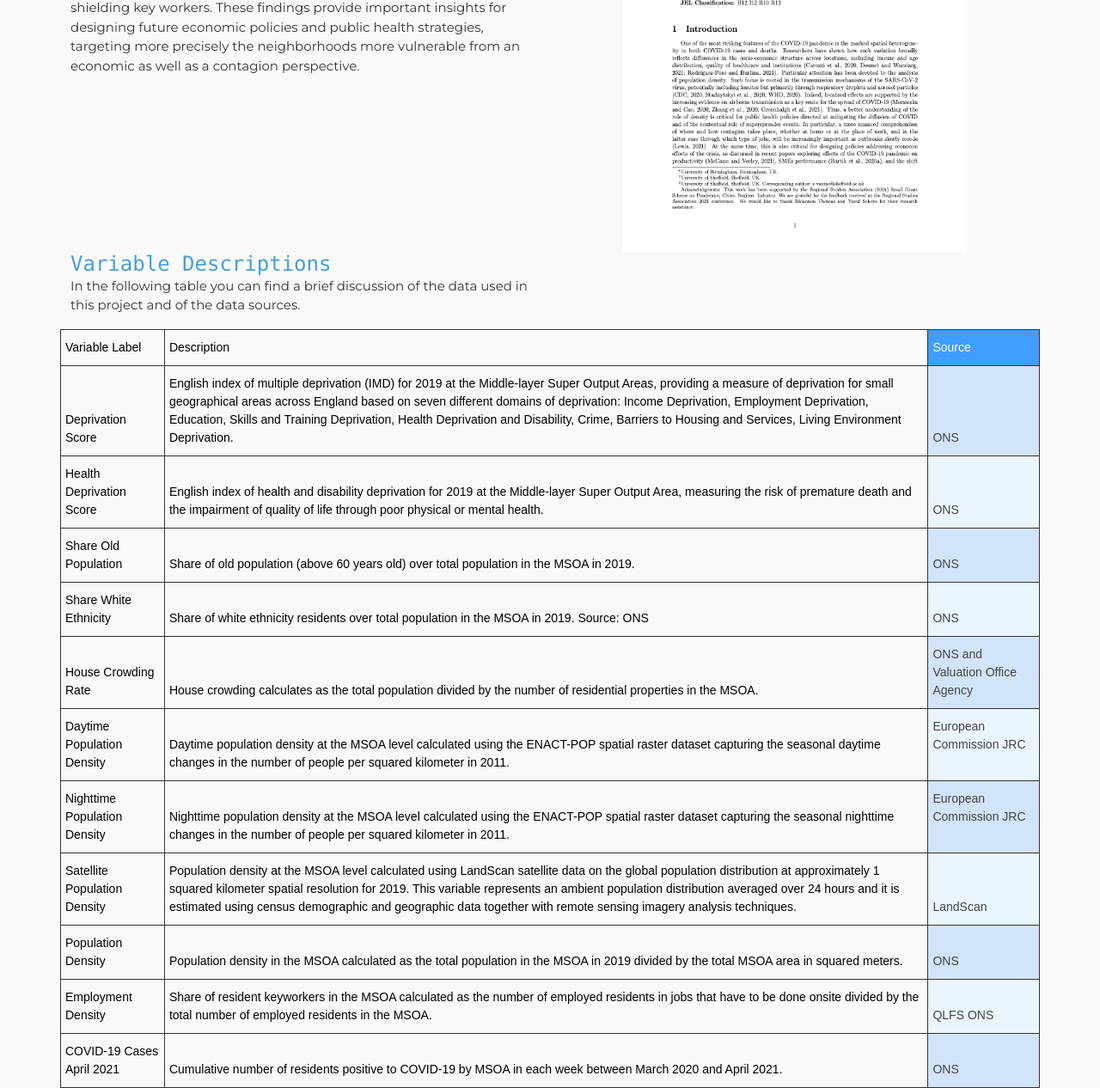
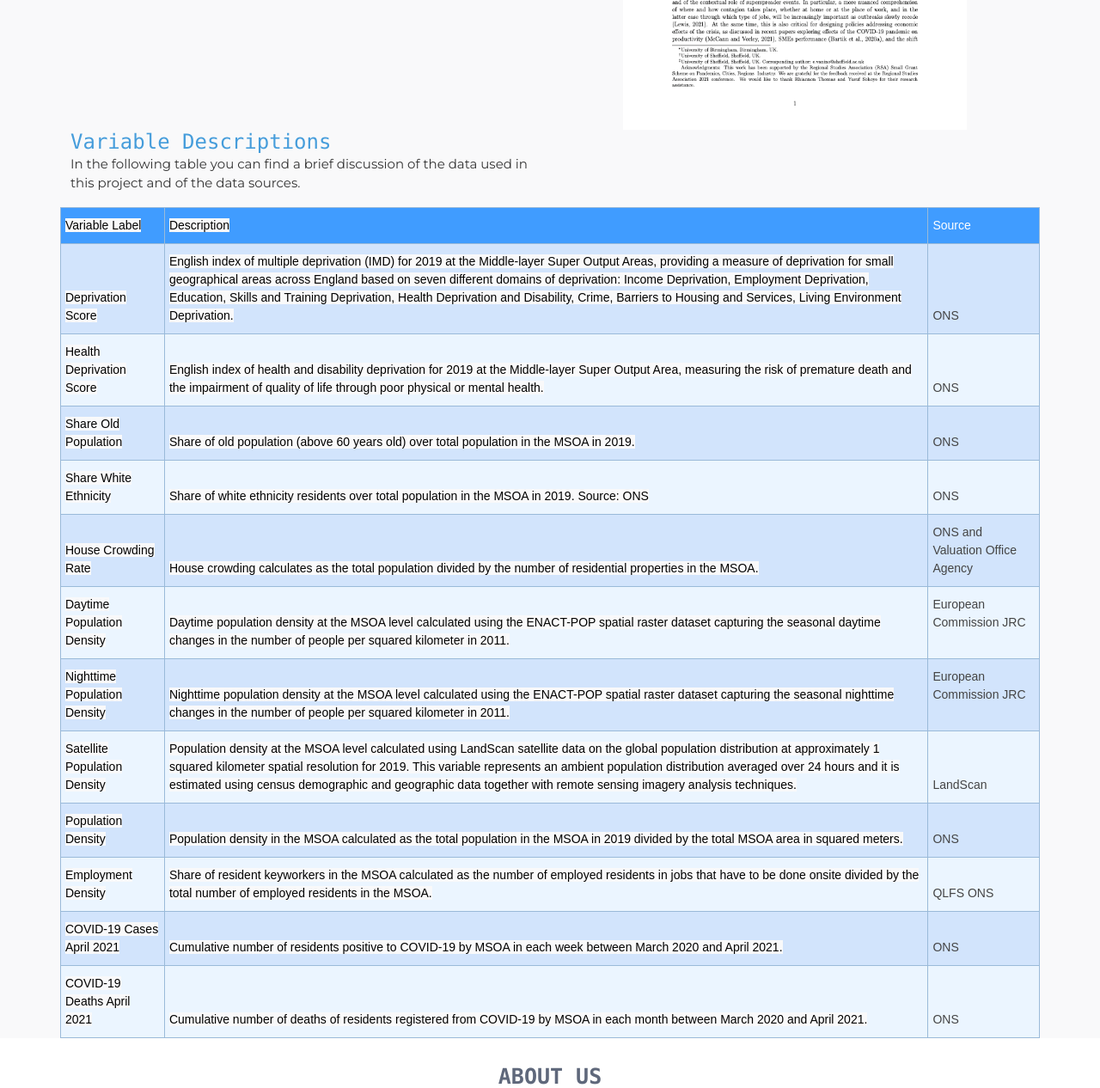
Before and after one commit to Quotennial/sheffield_mapping_frontend, a PHP site: page / in a window 1280 px wide. Shown: the part 3277-4543 px from the top of the page at 86% size. Run offline with PHP 8.4, Linux system fonts and the light colour scheme.

Commit message:
format table

```diff
--- a/assets/css/style.css
+++ b/assets/css/style.css
@@ -377,7 +377,7 @@ h6 {
     width: 100%;
     height: 80vh;
     background: #fff;
-    padding-top: 782px;
+    padding-top: 550px;
 }
 
 #hero h1 {
--- a/index.php
+++ b/index.php
@@ -265,42 +265,24 @@
               word-break: normal;
             }
 
-            .tg .tg-80ah {
-              background-color: #F9F9FA;
-              border-color: #333333;
+            .tg .tg-hmp3 {
+              background-color: #D2E4FC;
+              text-align: left;
+              vertical-align: top
+            }
+
+            .tg .tg-7zrl {
               text-align: left;
               vertical-align: bottom
             }
 
-            .tg .tg-c770 {
-              background-color: #F9F9FA;
-              border-color: #333333;
+            .tg .tg-f0ep {
+              background-color: #D2E4FC;
               text-align: left;
               vertical-align: bottom
             }
 
-            .tg .tg-ege8 {
-              background-color: #D2E4FC;
-              border-color: #333333;
-              text-align: left;
-              vertical-align: bottom
-            }
-
-            .tg .tg-4gw0 {
-              border-color: #333333;
-              text-align: left;
-              vertical-align: bottom
-            }
-
-            .tg .tg-n6oa {
-              background-color: #D2E4FC;
-              border-color: #333333;
-              text-align: left;
-              vertical-align: top
-            }
-
-            .tg .tg-de2y {
-              border-color: #333333;
+            .tg .tg-0lax {
               text-align: left;
               vertical-align: top
             }
@@ -308,71 +290,71 @@
           <table class="tg">
             <thead>
               <tr>
-                <th class="tg-c770"><span style="font-weight:normal;color:#000;background-color:#F9F9FA">Variable Label</span></th>
-                <th class="tg-c770"><span style="font-weight:normal;color:#000;background-color:#F9F9FA">Description</span></th>
-                <th class="tg-4gw0">Source</th>
+                <th class="tg-7zrl"><span style="font-weight:normal;color:#000;background-color:#F9F9FA">Variable Label</span></th>
+                <th class="tg-7zrl"><span style="font-weight:normal;color:#000;background-color:#F9F9FA">Description</span></th>
+                <th class="tg-7zrl">Source</th>
               </tr>
             </thead>
             <tbody>
               <tr>
-                <td class="tg-80ah"><span style="font-weight:normal;color:#000;background-color:#F9F9FA">Deprivation Score</span></td>
-                <td class="tg-80ah"><span style="font-weight:normal;color:#000;background-color:#F9F9FA">English index of multiple deprivation (IMD) for 2019 at the Middle-layer Super Output Areas, providing a measure of deprivation for small geographical areas across England based on seven different domains of deprivation: Income Deprivation, Employment Deprivation, Education, Skills and Training Deprivation, Health Deprivation and Disability, Crime, Barriers to Housing and Services, Living Environment Deprivation.</span></td>
-                <td class="tg-ege8">ONS</td>
+                <td class="tg-f0ep"><span style="font-weight:normal;color:#000;background-color:#F9F9FA">Deprivation Score</span></td>
+                <td class="tg-f0ep"><span style="font-weight:normal;color:#000;background-color:#F9F9FA">English index of multiple deprivation (IMD) for 2019 at the Middle-layer Super Output Areas, providing a measure of deprivation for small geographical areas across England based on seven different domains of deprivation: Income Deprivation, Employment Deprivation, Education, Skills and Training Deprivation, Health Deprivation and Disability, Crime, Barriers to Housing and Services, Living Environment Deprivation.</span></td>
+                <td class="tg-f0ep">ONS</td>
               </tr>
               <tr>
-                <td class="tg-c770"><span style="font-weight:normal;color:#000;background-color:#F9F9FA">Health Deprivation Score</span></td>
-                <td class="tg-c770"><span style="font-weight:normal;color:#000;background-color:#F9F9FA">English index of health and disability deprivation for 2019 at the Middle-layer Super Output Area, measuring the risk of premature death and the impairment of quality of life through poor physical or mental health.</span></td>
-                <td class="tg-4gw0">ONS</td>
+                <td class="tg-7zrl"><span style="font-weight:normal;color:#000;background-color:#F9F9FA">Health Deprivation Score</span></td>
+                <td class="tg-7zrl"><span style="font-weight:normal;color:#000;background-color:#F9F9FA">English index of health and disability deprivation for 2019 at the Middle-layer Super Output Area, measuring the risk of premature death and the impairment of quality of life through poor physical or mental health.</span></td>
+                <td class="tg-7zrl">ONS</td>
               </tr>
               <tr>
-                <td class="tg-80ah"><span style="font-weight:normal;color:#000;background-color:#F9F9FA">Share Old Population</span></td>
-                <td class="tg-80ah"><span style="font-weight:normal;color:#000;background-color:#F9F9FA">Share of old population (above 60 years old) over total population in the MSOA in 2019.</span></td>
-                <td class="tg-ege8">ONS</td>
+                <td class="tg-f0ep"><span style="font-weight:normal;color:#000;background-color:#F9F9FA">Share Old Population</span></td>
+                <td class="tg-f0ep"><span style="font-weight:normal;color:#000;background-color:#F9F9FA">Share of old population (above 60 years old) over total population in the MSOA in 2019.</span></td>
+                <td class="tg-f0ep">ONS</td>
               </tr>
               <tr>
-                <td class="tg-c770"><span style="font-weight:normal;color:#000;background-color:#F9F9FA">Share White Ethnicity</span></td>
-                <td class="tg-c770"><span style="font-weight:normal;color:#000;background-color:#F9F9FA">Share of white ethnicity residents over total population in the MSOA in 2019. Source: ONS</span></td>
-                <td class="tg-4gw0">ONS</td>
+                <td class="tg-7zrl"><span style="font-weight:normal;color:#000;background-color:#F9F9FA">Share White Ethnicity</span></td>
+                <td class="tg-7zrl"><span style="font-weight:normal;color:#000;background-color:#F9F9FA">Share of white ethnicity residents over total population in the MSOA in 2019. Source: ONS</span></td>
+                <td class="tg-7zrl">ONS</td>
               </tr>
               <tr>
-                <td class="tg-80ah"><span style="font-weight:normal;color:#000;background-color:#F9F9FA">House Crowding Rate</span></td>
-                <td class="tg-80ah"><span style="font-weight:normal;color:#000;background-color:#F9F9FA">House crowding calculates as the total population divided by the number of residential properties in the MSOA.</span></td>
-                <td class="tg-n6oa">ONS and Valuation Office Agency</td>
+                <td class="tg-f0ep"><span style="font-weight:normal;color:#000;background-color:#F9F9FA">House Crowding Rate</span></td>
+                <td class="tg-f0ep"><span style="font-weight:normal;color:#000;background-color:#F9F9FA">House crowding calculates as the total population divided by the number of residential properties in the MSOA.</span></td>
+                <td class="tg-hmp3">ONS and Valuation Office Agency</td>
               </tr>
               <tr>
-                <td class="tg-c770"><span style="font-weight:normal;color:#000;background-color:#F9F9FA">Daytime Population Density</span></td>
-                <td class="tg-c770"><span style="font-weight:normal;color:#000;background-color:#F9F9FA">Daytime population density at the MSOA level calculated using the ENACT-POP spatial raster dataset capturing the seasonal daytime changes in the number of people per squared kilometer in 2011.</span></td>
-                <td class="tg-de2y">European Commission JRC</td>
+                <td class="tg-7zrl"><span style="font-weight:normal;color:#000;background-color:#F9F9FA">Daytime Population Density</span></td>
+                <td class="tg-7zrl"><span style="font-weight:normal;color:#000;background-color:#F9F9FA">Daytime population density at the MSOA level calculated using the ENACT-POP spatial raster dataset capturing the seasonal daytime changes in the number of people per squared kilometer in 2011.</span></td>
+                <td class="tg-0lax">European Commission JRC</td>
               </tr>
               <tr>
-                <td class="tg-80ah"><span style="font-weight:normal;color:#000;background-color:#F9F9FA">Nighttime Population Density</span></td>
-                <td class="tg-80ah"><span style="font-weight:normal;color:#000;background-color:#F9F9FA">Nighttime population density at the MSOA level calculated using the ENACT-POP spatial raster dataset capturing the seasonal nighttime changes in the number of people per squared kilometer in 2011.</span></td>
-                <td class="tg-n6oa">European Commission JRC</td>
+                <td class="tg-f0ep"><span style="font-weight:normal;color:#000;background-color:#F9F9FA">Nighttime Population Density</span></td>
+                <td class="tg-f0ep"><span style="font-weight:normal;color:#000;background-color:#F9F9FA">Nighttime population density at the MSOA level calculated using the ENACT-POP spatial raster dataset capturing the seasonal nighttime changes in the number of people per squared kilometer in 2011.</span></td>
+                <td class="tg-hmp3">European Commission JRC</td>
               </tr>
               <tr>
-                <td class="tg-c770"><span style="font-weight:normal;color:#000;background-color:#F9F9FA">Satellite Population Density</span></td>
-                <td class="tg-c770"><span style="font-weight:normal;color:#000;background-color:#F9F9FA">Population density at the MSOA level calculated using LandScan satellite data on the global population distribution at approximately 1 squared kilometer spatial resolution for 2019. This variable represents an ambient population distribution averaged over 24 hours and it is estimated using census demographic and geographic data together with remote sensing imagery analysis techniques.</span></td>
-                <td class="tg-4gw0">LandScan</td>
+                <td class="tg-7zrl"><span style="font-weight:normal;color:#000;background-color:#F9F9FA">Satellite Population Density</span></td>
+                <td class="tg-7zrl"><span style="font-weight:normal;color:#000;background-color:#F9F9FA">Population density at the MSOA level calculated using LandScan satellite data on the global population distribution at approximately 1 squared kilometer spatial resolution for 2019. This variable represents an ambient population distribution averaged over 24 hours and it is estimated using census demographic and geographic data together with remote sensing imagery analysis techniques.</span></td>
+                <td class="tg-7zrl">LandScan</td>
               </tr>
               <tr>
-                <td class="tg-80ah"><span style="font-weight:normal;color:#000;background-color:#F9F9FA">Population Density</span></td>
-                <td class="tg-80ah"><span style="font-weight:normal;color:#000;background-color:#F9F9FA">Population density in the MSOA calculated as the total population in the MSOA in 2019 divided by the total MSOA area in squared meters.</span></td>
-                <td class="tg-ege8">ONS</td>
+                <td class="tg-f0ep"><span style="font-weight:normal;color:#000;background-color:#F9F9FA">Population Density</span></td>
+                <td class="tg-f0ep"><span style="font-weight:normal;color:#000;background-color:#F9F9FA">Population density in the MSOA calculated as the total population in the MSOA in 2019 divided by the total MSOA area in squared meters.</span></td>
+                <td class="tg-f0ep">ONS</td>
               </tr>
               <tr>
-                <td class="tg-c770"><span style="font-weight:normal;color:#000;background-color:#F9F9FA">Employment Density</span></td>
-                <td class="tg-c770"><span style="font-weight:normal;color:#000;background-color:#F9F9FA">Share of resident keyworkers in the MSOA calculated as the number of employed residents in jobs that have to be done onsite divided by the total number of employed residents in the MSOA.</span></td>
-                <td class="tg-4gw0">QLFS ONS</td>
+                <td class="tg-7zrl"><span style="font-weight:normal;color:#000;background-color:#F9F9FA">Employment Density</span></td>
+                <td class="tg-7zrl"><span style="font-weight:normal;color:#000;background-color:#F9F9FA">Share of resident keyworkers in the MSOA calculated as the number of employed residents in jobs that have to be done onsite divided by the total number of employed residents in the MSOA.</span></td>
+                <td class="tg-7zrl">QLFS ONS</td>
               </tr>
               <tr>
-                <td class="tg-80ah"><span style="font-weight:normal;color:#000;background-color:#F9F9FA">COVID-19 Cases April 2021</span></td>
-                <td class="tg-80ah"><span style="font-weight:normal;color:#000;background-color:#F9F9FA">Cumulative number of residents positive to COVID-19 by MSOA in each week between March 2020 and April 2021.</span></td>
-                <td class="tg-ege8">ONS</td>
+                <td class="tg-f0ep"><span style="font-weight:normal;color:#000;background-color:#F9F9FA">COVID-19 Cases April 2021</span></td>
+                <td class="tg-f0ep"><span style="font-weight:normal;color:#000;background-color:#F9F9FA">Cumulative number of residents positive to COVID-19 by MSOA in each week between March 2020 and April 2021.</span></td>
+                <td class="tg-f0ep">ONS</td>
               </tr>
               <tr>
-                <td class="tg-c770"><span style="font-weight:normal;color:#000;background-color:#F9F9FA">COVID-19 Deaths April 2021</span></td>
-                <td class="tg-c770"><span style="font-weight:normal;color:#000;background-color:#F9F9FA">Cumulative number of deaths of residents registered from COVID-19 by MSOA in each month between March 2020 and April 2021.</span></td>
-                <td class="tg-4gw0">ONS</td>
+                <td class="tg-7zrl"><span style="font-weight:normal;color:#000;background-color:#F9F9FA">COVID-19 Deaths April 2021</span></td>
+                <td class="tg-7zrl"><span style="font-weight:normal;color:#000;background-color:#F9F9FA">Cumulative number of deaths of residents registered from COVID-19 by MSOA in each month between March 2020 and April 2021.</span></td>
+                <td class="tg-7zrl">ONS</td>
               </tr>
             </tbody>
           </table>
```
